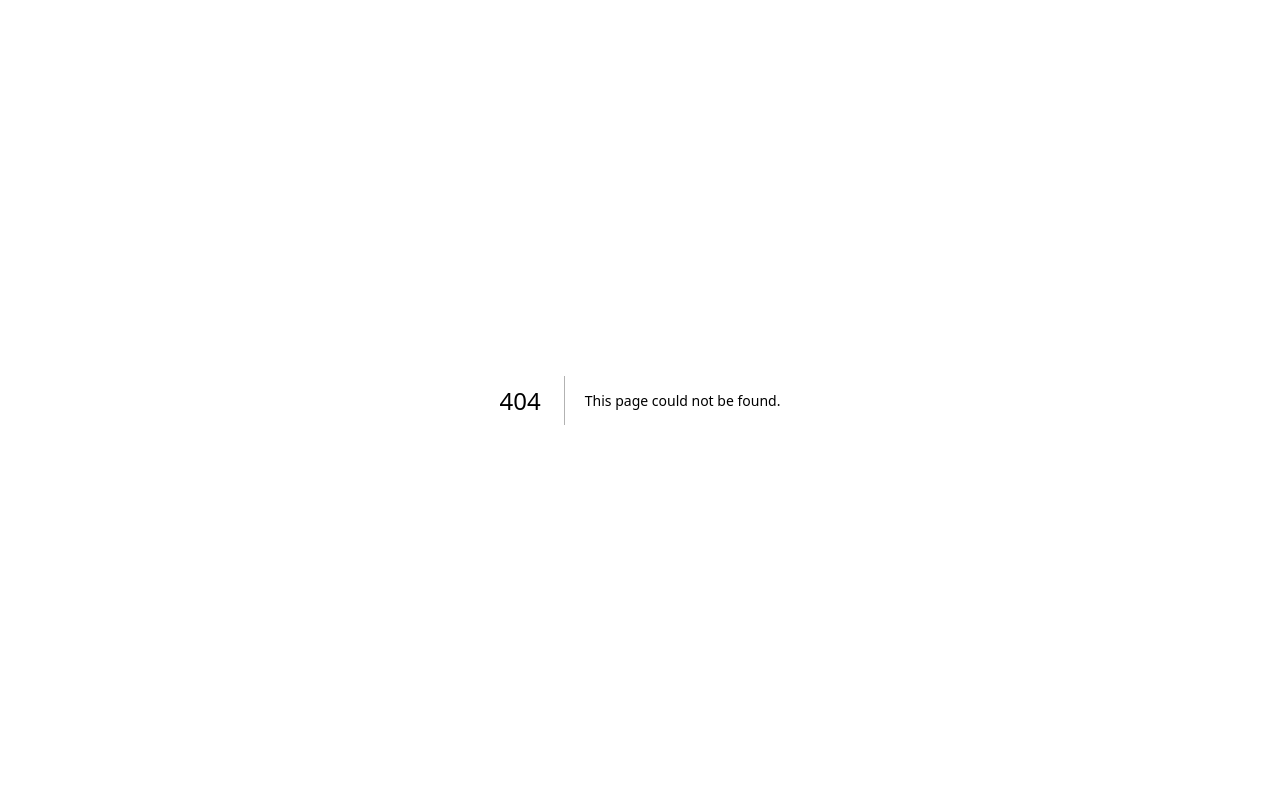
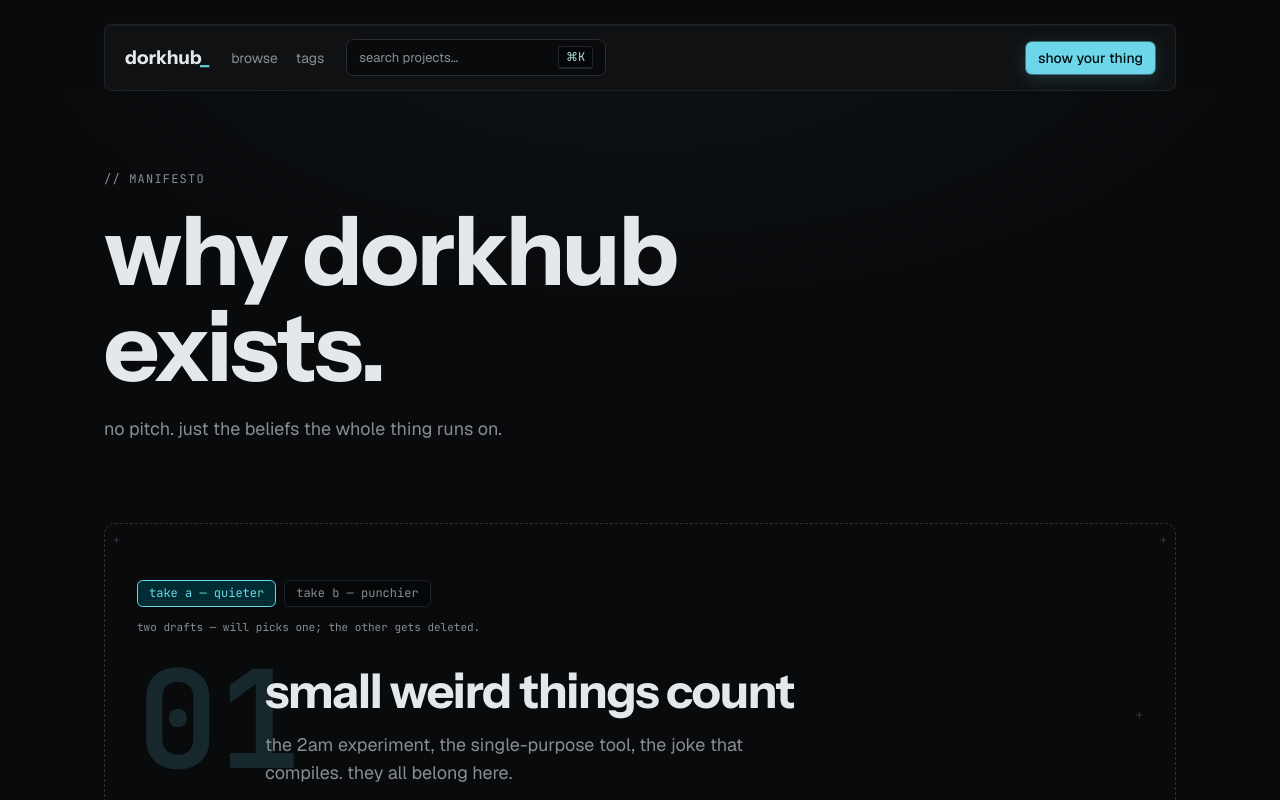
Before and after one commit to willgibs/dorkhub, a Next.js app: page /manifesto in a window 1280 px wide. Before the commit this address had no page. Shown: the top 800 px of the page. Built offline with nearby package versions, Linux system fonts and the light colour scheme.

Commit message:
feat(marketing): manifesto page — two draft tenet takes + colophon
Take A (quieter) / Take B (punchier) behind an in-page switcher; Will
picks one at the product gate. Colophon credits transitions.dev per
sourcing policy.

Co-Authored-By: Claude Fable 5 <noreply@anthropic.com>

```diff
--- /dev/null
+++ b/src/app/(marketing)/manifesto/page.tsx
@@ -0,0 +1,130 @@
+import type { Metadata } from 'next';
+
+import { PageShell } from '@/components/page-shell';
+import { SectionHeader } from '@/components/section-header';
+import { TakeSwitcher, type TenetTake } from './take-switcher';
+
+export const metadata: Metadata = {
+  title: 'manifesto',
+  description: 'no pitch — just the beliefs dorkhub runs on, in two drafts.',
+};
+
+/**
+ * Product-gate copy (see CLAUDE.md → "Product gates"). Both takes are final
+ * drafts handed down verbatim; Will picks a winner and the loser gets deleted
+ * along with the switcher itself. Keep these arrays — not copy.ts — as the
+ * source, since this is the one place they're allowed to exist at all.
+ */
+const TAKE_A: TenetTake = {
+  id: 'a',
+  label: 'take a — quieter',
+  closer: 'go build a thing.',
+  tenets: [
+    {
+      title: 'small weird things count',
+      body: 'the 2am experiment, the single-purpose tool, the joke that compiles. they all belong here.',
+    },
+    {
+      title: 'sharing beats selling',
+      body: 'no launch day, no pricing page. you made a thing; someone else gets to use it. that’s the whole transaction.',
+    },
+    {
+      title: 'forking is a compliment',
+      body: 'the highest praise isn’t a star. it’s someone taking your code home and making it theirs.',
+    },
+    {
+      title: 'finished is optional',
+      body: 'a readme and a repo is enough. polish when you feel like it, or never.',
+    },
+    {
+      title: 'no leaderboards for love',
+      body: 'nothing here ranks you. new projects sit beside big ones, and both look loved.',
+    },
+    {
+      title: 'take what you need, leave what you learned',
+      body: 'clone freely. and when you build on it, show that too.',
+    },
+  ],
+};
+
+const TAKE_B: TenetTake = {
+  id: 'b',
+  label: 'take b — punchier',
+  closer: 'now go build a thing.',
+  tenets: [
+    {
+      title: 'weird little things deserve a stage',
+      body: 'you built a synth that fits in a tweet. a cron job with attitude. the world should see this.',
+    },
+    {
+      title: 'nothing here is for sale',
+      body: 'no ‘try free’, no credit card, no funnel. just repos and the people who made them.',
+    },
+    {
+      title: 'getting forked is the point',
+      body: 'stars are nice. someone shipping their weekend on top of your weekend? that’s the good stuff.',
+    },
+    {
+      title: 'ship it half-done',
+      body: '‘i made a maze generator. it makes mazes.’ is a complete product description.',
+    },
+    {
+      title: 'likes don’t rank you',
+      body: 'the feed isn’t a contest. it’s a shelf, and every shelf has room.',
+    },
+    {
+      title: 'steal like a dork',
+      body: 'take the code. take the idea. tell people where you got it, then make it weirder.',
+    },
+  ],
+};
+
+const COLOPHON = [
+  { label: 'built', value: 'a solo founder + AI agents' },
+  { label: 'stack', value: 'Next.js · Tailwind · Supabase · Vercel' },
+  { label: 'type', value: 'Instrument Sans · Geist · JetBrains Mono' },
+  { label: 'motion', value: 'UI transitions adapted from transitions.dev' },
+  { label: 'references', value: 'paper.design · resend.com · basehub.com · cosmos.network' },
+  { label: 'license', value: 'free to browse, free to fork.' },
+] as const;
+
+export default function ManifestoPage() {
+  return (
+    <div className="bg-bloom">
+      <PageShell className="flex flex-col pt-16 pb-24 sm:pt-20">
+        <header className="max-w-2xl">
+          <p className="font-mono text-xs tracking-widest text-muted-foreground uppercase">
+            <span aria-hidden="true">{'// '}</span>manifesto
+          </p>
+          <h1 className="mt-4 font-display text-6xl font-extrabold tracking-[-0.02em] text-balance sm:text-7xl md:text-8xl">
+            why dorkhub exists.
+          </h1>
+          <p className="mt-5 text-lg text-muted-foreground">
+            no pitch. just the beliefs the whole thing runs on.
+          </p>
+        </header>
+
+        <div className="mt-16 sm:mt-20">
+          <TakeSwitcher takeA={TAKE_A} takeB={TAKE_B} />
+        </div>
+
+        <section id="colophon" className="mt-24 max-w-2xl scroll-mt-8 sm:mt-28">
+          <SectionHeader kicker="colophon" title="how this got made" />
+          <div className="edge-highlight mt-5 flex flex-col divide-y divide-border overflow-hidden rounded-lg border">
+            {COLOPHON.map((row) => (
+              <div
+                key={row.label}
+                className="flex flex-col gap-1 bg-card px-5 py-3.5 sm:flex-row sm:items-baseline sm:gap-6"
+              >
+                <span className="w-28 shrink-0 font-mono text-xs text-muted-foreground uppercase">
+                  {row.label}
+                </span>
+                <span className="text-sm text-card-foreground">{row.value}</span>
+              </div>
+            ))}
+          </div>
+        </section>
+      </PageShell>
+    </div>
+  );
+}
--- /dev/null
+++ b/src/app/(marketing)/manifesto/take-switcher.tsx
@@ -0,0 +1,135 @@
+'use client';
+
+import { useState } from 'react';
+import { cn } from '@/lib/utils';
+
+export type Tenet = {
+  title: string;
+  body: string;
+};
+
+export type TenetTake = {
+  id: 'a' | 'b';
+  /** Rendered verbatim on the switcher button, e.g. "take a — quieter". */
+  label: string;
+  tenets: readonly Tenet[];
+  /** Oversized closer line rendered after the last tenet. */
+  closer: string;
+};
+
+export type TakeSwitcherProps = {
+  takeA: TenetTake;
+  takeB: TenetTake;
+  className?: string;
+};
+
+/**
+ * DRAFT zone (see the mono note below the switcher). Purely a stateful swap —
+ * both tenet sets are server-passed props defined in page.tsx; this component
+ * only tracks which one is on screen. Deleting a take later means deleting the
+ * losing array in page.tsx and this component collapses back to static markup.
+ */
+export function TakeSwitcher({ takeA, takeB, className }: TakeSwitcherProps) {
+  const [activeId, setActiveId] = useState<TenetTake['id']>(takeA.id);
+  const active = activeId === takeA.id ? takeA : takeB;
+
+  return (
+    <section
+      aria-label="manifesto tenets (draft)"
+      className={cn(
+        'relative rounded-xl border border-dashed border-muted-foreground/30 px-5 py-10 sm:px-8 sm:py-14',
+        className,
+      )}
+    >
+      <RegistrationMarks />
+
+      <div className="flex flex-col gap-3">
+        <div className="inline-flex w-fit gap-2">
+          {[takeA, takeB].map((take) => (
+            <button
+              key={take.id}
+              type="button"
+              aria-pressed={activeId === take.id}
+              onClick={() => setActiveId(take.id)}
+              className={cn(
+                'inline-flex items-center rounded-md border px-[11px] py-1 font-mono text-xs leading-[1.4] transition-colors',
+                'outline-none focus-visible:ring-2 focus-visible:ring-ring focus-visible:ring-offset-2 focus-visible:ring-offset-background',
+                'active:translate-y-px',
+                activeId === take.id
+                  ? 'border-primary bg-primary-soft text-primary'
+                  : 'bg-surface-2 text-muted-foreground hover:text-foreground',
+              )}
+            >
+              {take.label}
+            </button>
+          ))}
+        </div>
+        <p className="font-mono text-[11px] text-muted-foreground">
+          two drafts — will picks one; the other gets deleted.
+        </p>
+      </div>
+
+      <ol
+        key={active.id}
+        className="mt-4 flex list-none flex-col animate-in fade-in-0 duration-200 ease-quiet"
+      >
+        {active.tenets.map((tenet, i) => (
+          <TenetRow key={tenet.title} index={i + 1} tenet={tenet} />
+        ))}
+      </ol>
+
+      <p className="border-t border-border/60 px-2 pt-16 pb-4 text-center font-display text-4xl font-extrabold tracking-tight text-balance sm:text-5xl md:text-6xl">
+        {active.closer}
+      </p>
+    </section>
+  );
+}
+
+function TenetRow({ index, tenet }: { index: number; tenet: Tenet }) {
+  const ordinal = String(index).padStart(2, '0');
+
+  return (
+    <li className="relative border-t border-border/60 py-16 first:border-t-0 first:pt-4">
+      <span
+        aria-hidden="true"
+        className="pointer-events-none absolute top-14 right-0 select-none font-mono text-xs text-muted-foreground/35"
+      >
+        +
+      </span>
+      <span
+        aria-hidden="true"
+        className="pointer-events-none absolute top-0 left-0 select-none font-mono text-[5rem] leading-none font-bold text-primary/15 tabular-nums sm:text-[7rem] md:text-[8.5rem]"
+      >
+        {ordinal}
+      </span>
+      <div className="relative max-w-2xl pl-16 sm:pl-24 md:pl-32">
+        <h3 className="font-display text-4xl font-extrabold tracking-tight text-balance sm:text-5xl">
+          {tenet.title}
+        </h3>
+        <p className="mt-4 text-lg text-muted-foreground">{tenet.body}</p>
+      </div>
+    </li>
+  );
+}
+
+/** Print-proof "+" registration marks at each corner of the draft container. */
+function RegistrationMarks() {
+  const corners = ['top-2 left-2', 'top-2 right-2', 'bottom-2 left-2', 'right-2 bottom-2'] as const;
+
+  return (
+    <>
+      {corners.map((position) => (
+        <span
+          key={position}
+          aria-hidden="true"
+          className={cn(
+            'pointer-events-none absolute select-none font-mono text-xs text-muted-foreground/35',
+            position,
+          )}
+        >
+          +
+        </span>
+      ))}
+    </>
+  );
+}
```
